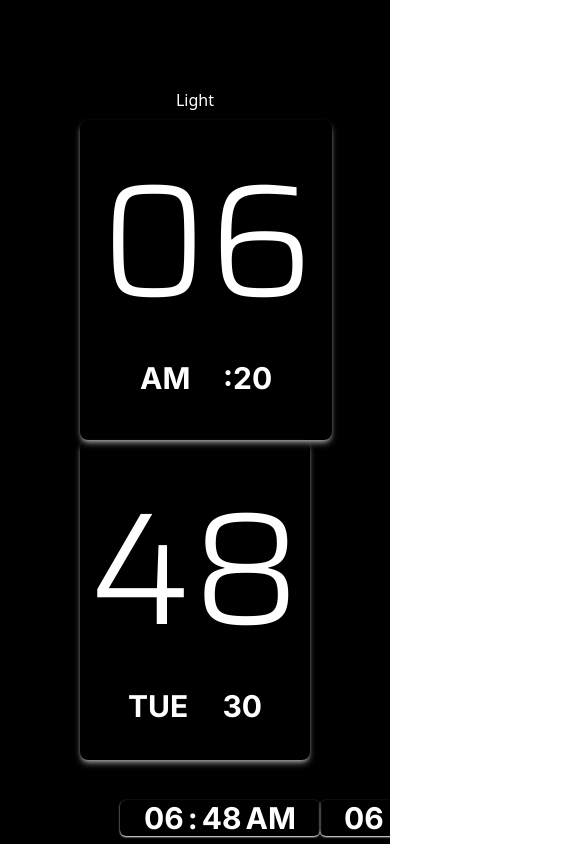
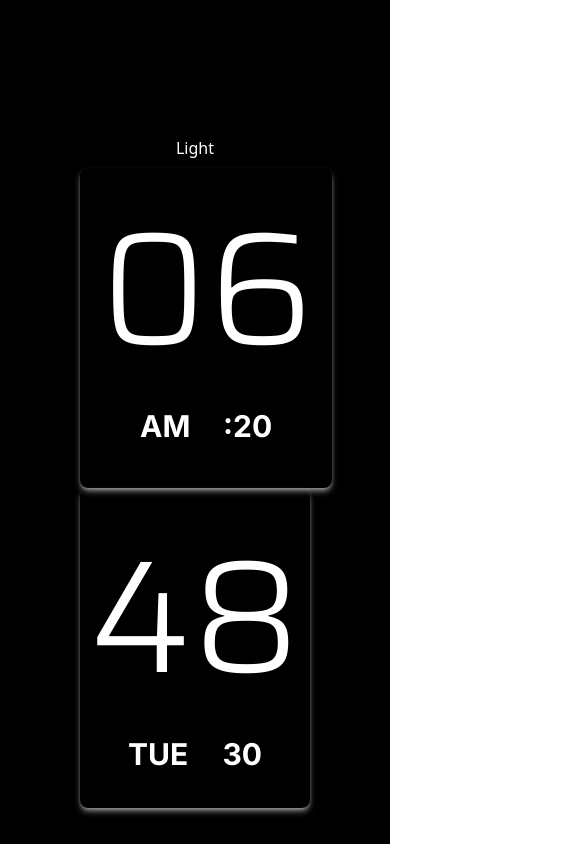
Before and after one commit to YUGE0/Clock, a React (Vite) app: page / in a window 390 px wide. Shown: the top 844 px of the page, 585 px wide, since content can reach past the window. Built offline with nearby package versions, Linux system fonts and the light colour scheme.

Commit message:
Diffrent time zone offset

```diff
--- a/src/App.jsx
+++ b/src/App.jsx
@@ -8,18 +8,18 @@ import Nav from './Nav'
 function App() {
 
   return (
-    <div className="px-20 py-20 dark:bg-black h-screen">
+    <div className="px-20 py-32 sm:py-52 md:py-46 xl:py-20 dark:bg-black h-full">
       <div>
         <Nav />
       </div>
-      <div className="flex justify-evenly flex-wrap items-center">
+      <div className="flex justify-evenly flex-wrap">
         <Hour/>
         <Minute/>
       </div>
-      <div className="p-10 flex justify-around">
-        <Time/>
-        <Time/>
-        <Time/>
+      <div className="p-10 flex flex-wrap justify-center">
+        <Time city="New York"/>
+        <Time city="Frankfurt"/>
+        <Time city="Helsinki"/>
       </div>
     </div>
 )
--- a/src/Time.jsx
+++ b/src/Time.jsx
@@ -1,16 +1,33 @@
 import {useState,useEffect,React} from 'react'
 
-export default function Time() {
+export default function Time({city}) {
   const [currentHour, setHour] = useState('');
   const [currentMinute, setMinute] = useState('');
   const [currentAmPM,setAmPm] = useState('');
 
+  //Frankfurt: UTC+1 (Central European Time)
+  //Offset from IST: UTC+1 - UTC+5:30 = -4:30 hours
+
+  const cityData = {
+    'New York': {
+      timezoneOffset: -9 * 60 - 30 // total hours-1 * 60 -30 Example offset in minutes
+    },
+    'Frankfurt': {
+      timezoneOffset: -3 * 60 - 30
+    },
+    'Helsinki': {
+      timezoneOffset: -2 * 60 - 30
+    },
+  };
+
   useEffect(() => {
     const updateDateTime = () => {
       const now = new Date();
-      const hour = now.getHours();
+      const cityOffset = cityData[city]?.timezoneOffset || 0;
+      const adjustedTime = new Date(now.getTime() + cityOffset * 60000);
+      const hour = adjustedTime.getHours();
       setHour(formatTime(hour));
-      setMinute(formatTime(now.getMinutes()));
+      setMinute(formatTime(adjustedTime.getMinutes()));
       setAmPm(ampm(hour))
     };
     // Call the function immediately to set the initial time
@@ -19,7 +36,7 @@ export default function Time() {
     const intervalId = setInterval(updateDateTime, 1000);
     // Clean up the interval when the component unmounts
     return () => clearInterval(intervalId);
-  }, []);
+  }, [city]);
 
   function formatTime(time) {
     return time < 10 ? `0${time}` : time.toString();
@@ -29,11 +46,14 @@ export default function Time() {
     return time >12 ? "PM" : "AM"
   }
   return (
-    <div className="px-6 rounded-md shadow-sm shadow-black dark:shadow-white flex gap-1 w-fit items-baseline">
-      <h1 className="font-inter font-bold text-3xl dark:text-white">{currentHour}</h1>
-      <h1 className="font-inter font-bold text-3xl dark:text-white">:</h1>
-      <h1 className="font-inter font-bold text-3xl dark:text-white">{currentMinute}</h1>
-      <h1 className="font-inter font-bold text-3xl dark:text-white">{currentAmPM}</h1>
+    <div className="p-8">
+      <h1 className="font-inter font-bold text-3xl dark:text-white">{city}</h1>
+      <div className="p-2 rounded-md shadow-sm shadow-black dark:shadow-white flex gap-1 w-fit items-baseline">
+        <h1 className="font-inter font-bold text-3xl dark:text-white">{currentHour}</h1>
+        <h1 className="font-inter font-bold text-3xl dark:text-white">:</h1>
+        <h1 className="font-inter font-bold text-3xl dark:text-white">{currentMinute}</h1>
+        <h1 className="font-inter font-bold text-3xl dark:text-white">{currentAmPM}</h1>
+      </div>
     </div>
   )
 }
```
